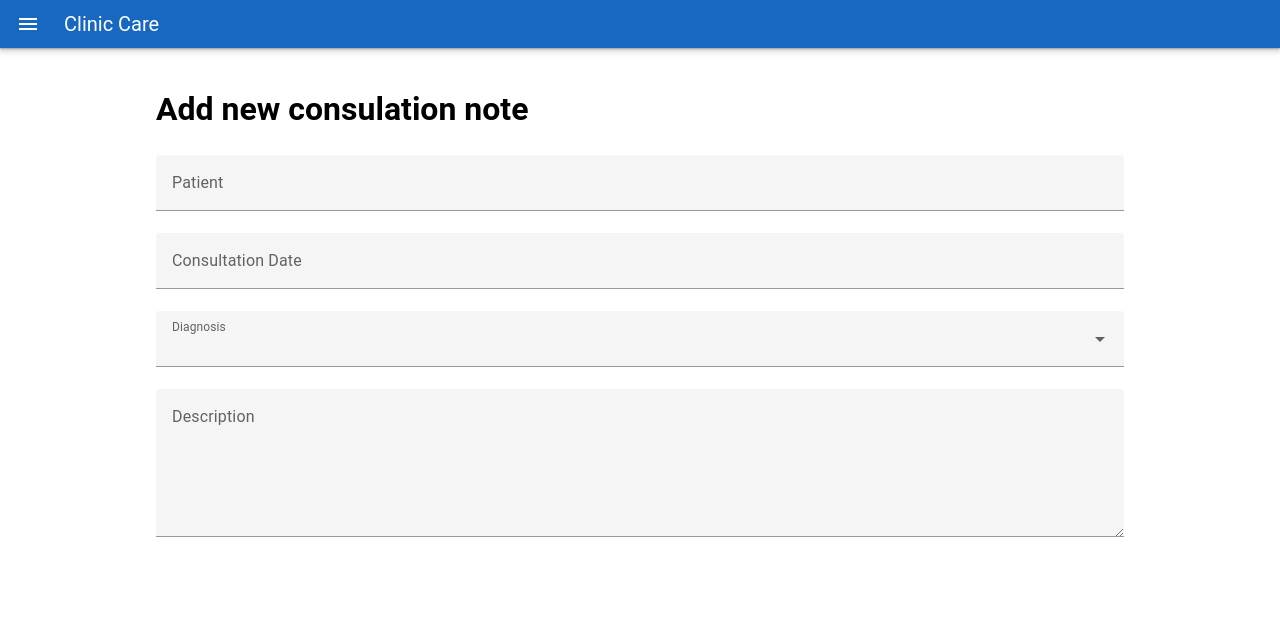
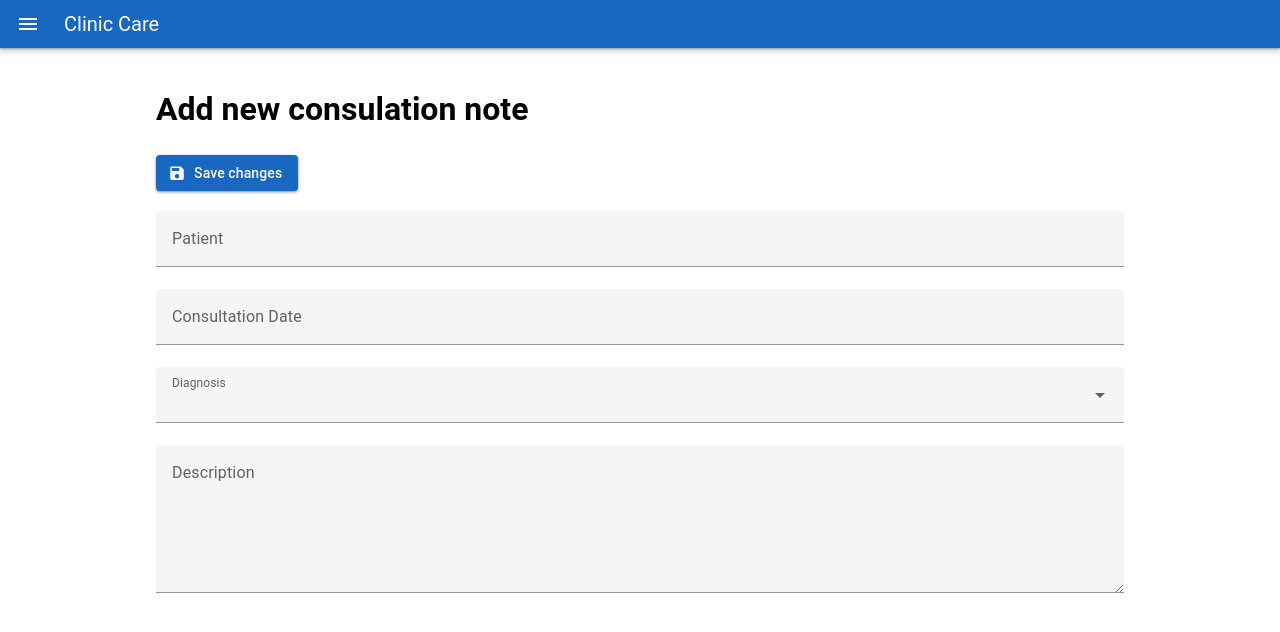
Before and after one commit to farahriz/clinic-care, a Nuxt app in the folder frontend/: page /consultations/add in a window 1280 px wide. Shown: the top 632 px of the page. Built offline with nearby package versions, Linux system fonts and the light colour scheme.

Commit message:
feat: add 'save changes' button to add notes page

```diff
--- a/frontend/pages/consultations/add.vue
+++ b/frontend/pages/consultations/add.vue
@@ -1,5 +1,6 @@
 <template>
     <h1>Add new consulation note</h1>
+    <v-btn prepend-icon="mdi-content-save" color="primary" text="Save changes" class="mb-5" @click="saveChanges"></v-btn>
     <ConsultationForm :readonly="false" v-model:consultNoteData="consultNoteData"/>
 </template>
 
@@ -13,5 +14,9 @@ const consultNoteData = ref({
     description: ""
 })
 
+async function saveChanges(){
+    return
+}
+
 
 </script>
```
